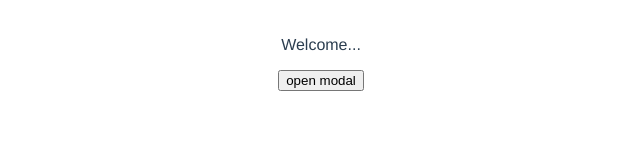
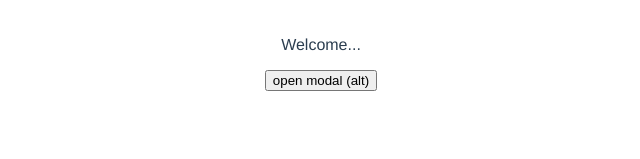
Before and after one commit to jorwoods/learn-vue, a Vue app: page / in a window 1280 px wide. Shown: the part 141-300 px from the top of the page, without its empty margins (319-959 px from the left). Built offline with nearby package versions, Linux system fonts and the light colour scheme.

Commit message:
Use a click event modifier

```diff
--- a/src/App.vue
+++ b/src/App.vue
@@ -5,7 +5,7 @@
   <!-- Below only works after it has been imported and registered as a component -->
   <Modal :header="header" :text="text" theme="sale" @close="toggleModal" />
   </div>
-  <button @click="toggleModal">open modal</button>
+  <button @click.alt="toggleModal">open modal (alt)</button>
 </template>
 
 <script>
--- a/src/components/Modal.vue
+++ b/src/components/Modal.vue
@@ -1,5 +1,5 @@
 <template>
-  <div class="backdrop" @click="closeModal">
+  <div class="backdrop" @click.self="closeModal">
     <!-- Conditional classes. Key is the class that we may want to bind. Value is the boolean -->
     <div class="modal" :class="{ sale : theme === 'sale' }">
       <h1>{{ header }}</h1>
```
